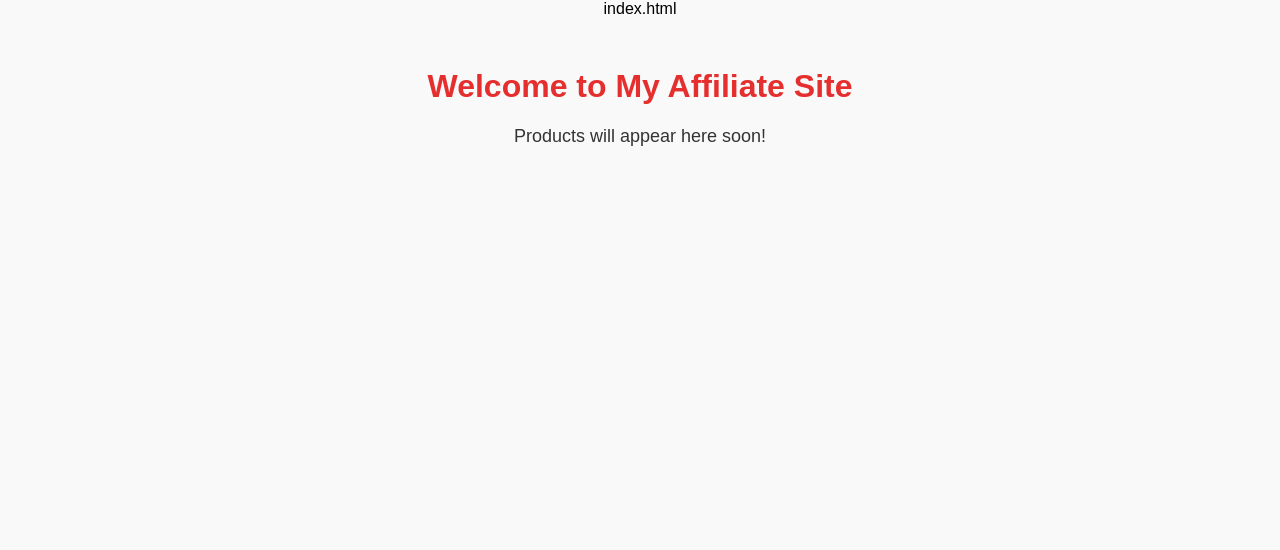
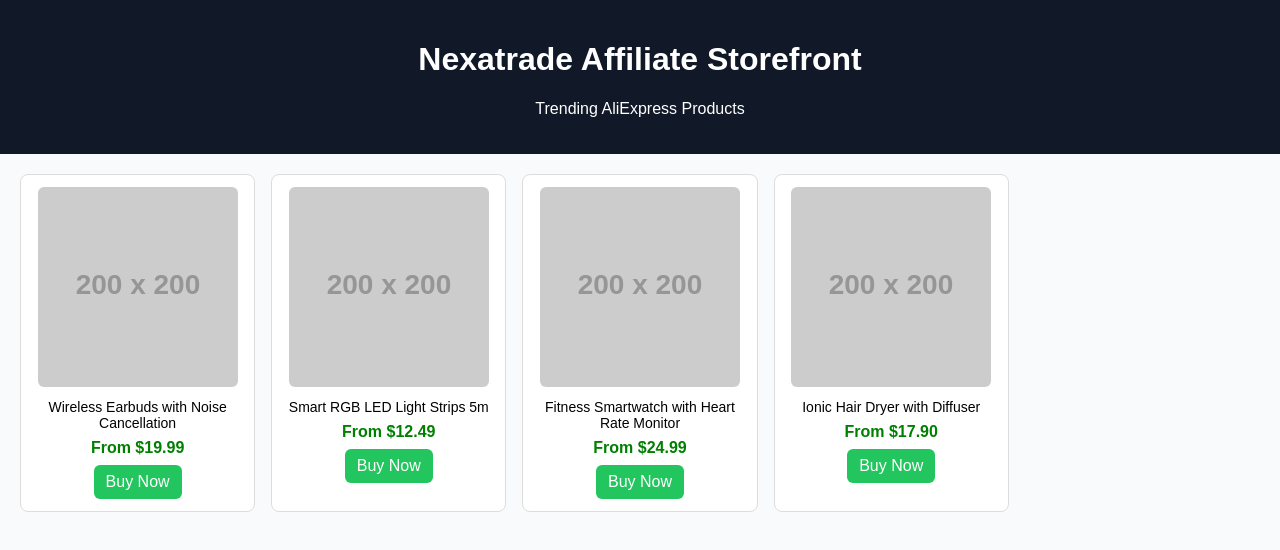
Before and after one commit to nexatrade/aliexpress-affiliate-site, a plain HTML site: page index.html in a window 1280 px wide. Drawn offline with Linux system fonts and the light colour scheme; placeholder pictures from the web are drawn by us.

Commit message:
Add storefront index.html

```diff
--- a/index.html
+++ b/index.html
@@ -1,12 +1,59 @@
-index.html
 <!DOCTYPE html>
-<html>
+<html lang="en">
 <head>
-  <title>AliExpress Affiliate Site</title>
-  <link rel="stylesheet" href="style.css">
+  <meta charset="UTF-8" />
+  <title>Nexatrade Affiliate Storefront</title>
+  <meta name="viewport" content="width=device-width, initial-scale=1" />
+  <style>
+    body { font-family: Arial, sans-serif; background: #f9fafb; margin: 0; }
+    header { background: #111827; color: #fff; padding: 20px; text-align: center; }
+    .grid { display: grid; grid-template-columns: repeat(auto-fill, minmax(220px, 1fr)); gap: 16px; padding: 20px; }
+    .product { background: #fff; border: 1px solid #ddd; border-radius: 8px; padding: 12px; text-align: center; }
+    .product img { max-width: 100%; border-radius: 6px; }
+    .product-title { font-size: 14px; margin: 8px 0; }
+    .product-price { color: green; font-weight: bold; margin-bottom: 8px; }
+    .buy a { display: inline-block; padding: 8px 12px; background: #22c55e; color: #fff; text-decoration: none; border-radius: 6px; }
+    .buy a:hover { background: #16a34a; }
+  </style>
 </head>
 <body>
-  <h1>Welcome to My Affiliate Site</h1>
-  <p>Products will appear here soon!</p>
+  <header>
+    <h1>Nexatrade Affiliate Storefront</h1>
+    <p>Trending AliExpress Products</p>
+  </header>
+
+  <main class="grid">
+    <!-- Electronics -->
+    <div class="product">
+      <img src="https://via.placeholder.com/200?text=Wireless+Earbuds" alt="Wireless Earbuds">
+      <div class="product-title">Wireless Earbuds with Noise Cancellation</div>
+      <div class="product-price">From $19.99</div>
+      <div class="buy"><a href="YOUR_AFFILIATE_LINK_1" target="_blank">Buy Now</a></div>
+    </div>
+
+    <!-- Home -->
+    <div class="product">
+      <img src="https://via.placeholder.com/200?text=LED+Light+Strips" alt="LED Light Strips">
+      <div class="product-title">Smart RGB LED Light Strips 5m</div>
+      <div class="product-price">From $12.49</div>
+      <div class="buy"><a href="YOUR_AFFILIATE_LINK_2" target="_blank">Buy Now</a></div>
+    </div>
+
+    <!-- Fashion -->
+    <div class="product">
+      <img src="https://via.placeholder.com/200?text=Smartwatch" alt="Smartwatch">
+      <div class="product-title">Fitness Smartwatch with Heart Rate Monitor</div>
+      <div class="product-price">From $24.99</div>
+      <div class="buy"><a href="YOUR_AFFILIATE_LINK_3" target="_blank">Buy Now</a></div>
+    </div>
+
+    <!-- Beauty -->
+    <div class="product">
+      <img src="https://via.placeholder.com/200?text=Hair+Dryer" alt="Hair Dryer">
+      <div class="product-title">Ionic Hair Dryer with Diffuser</div>
+      <div class="product-price">From $17.90</div>
+      <div class="buy"><a href="YOUR_AFFILIATE_LINK_4" target="_blank">Buy Now</a></div>
+    </div>
+  </main>
 </body>
 </html>
```
